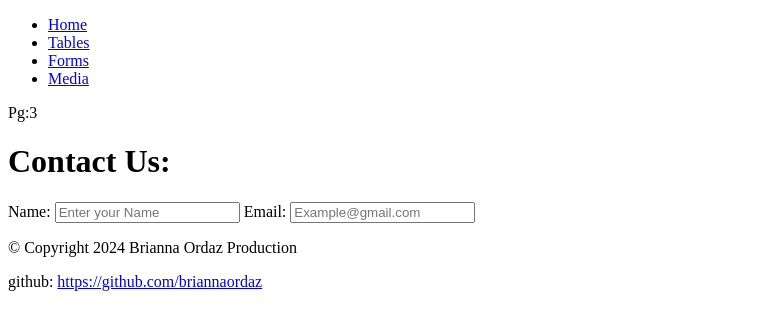
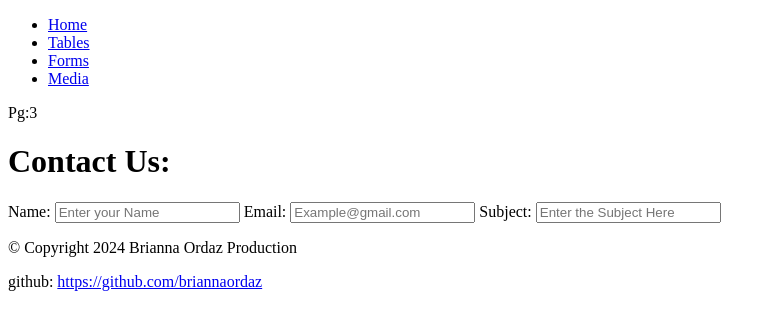
Before and after one commit to briannaordaz/COMP001A.FavoriteArtists, a plain HTML site: page forms.html in a window 1280 px wide. Shown: the whole page, without its empty margins (0-776 px from the left). Drawn offline with Linux system fonts and the light colour scheme.

Commit message:
added subject area for forms

```diff
--- a/forms.html
+++ b/forms.html
@@ -25,6 +25,9 @@
             <label for="email">Email:</label>
             <input type="email" id=email name="email" placeholder="Example@gmail.com">
 
+            <label for="subject">Subject:</label>
+            <input type="subject" id="subject" name="subject" placeholder="Enter the Subject Here">
+
 
 
         </form>
```
